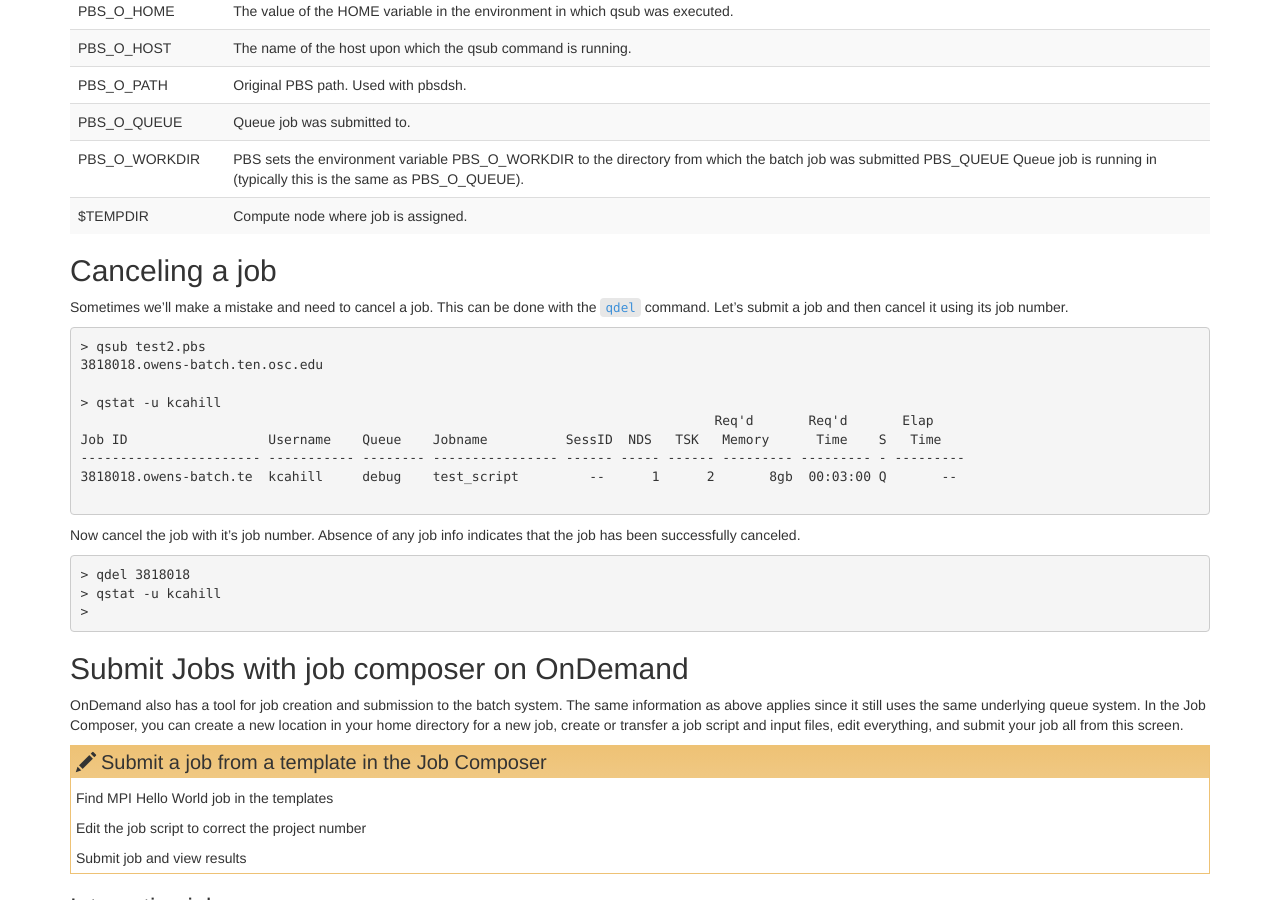
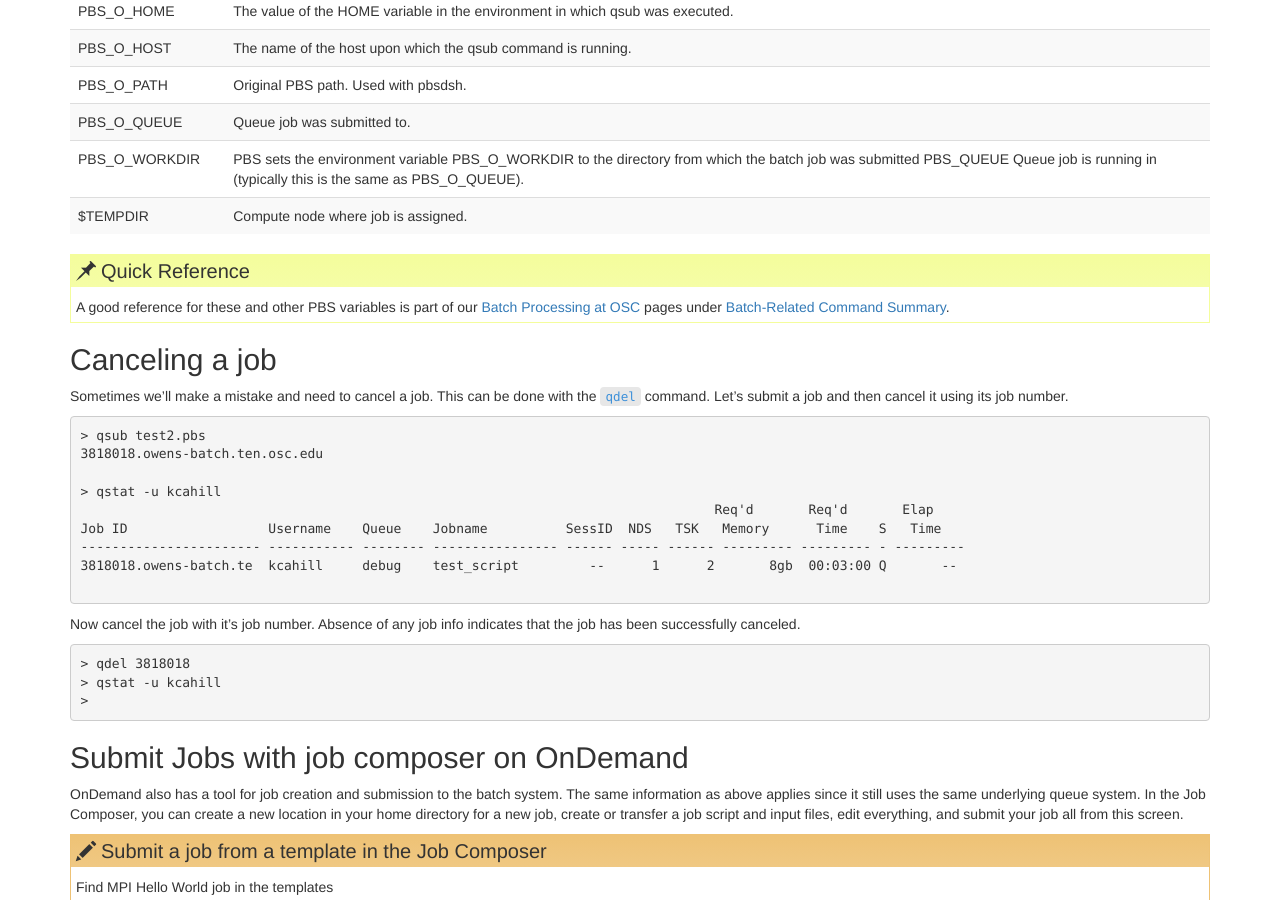
Before and after one commit to khill42/OSC_IntroHPC, a Jekyll site: the page built from _episodes/12-scheduler.md, in a window 1280 px wide and 900 px high, scrolled down 4427 px. Built offline with Jekyll 4.4.1, drawn with Linux system fonts in a browser that asks for light colours.

Commit message:
Update 12-scheduler.md

```diff
--- a/_episodes/12-scheduler.md
+++ b/_episodes/12-scheduler.md
@@ -267,6 +267,10 @@ PBS sets multiple environment variables at submission time. The following PBS va
 | PBS_O_WORKDIR|  PBS sets the environment variable PBS_O_WORKDIR to the directory from which the batch job was submitted PBS_QUEUE Queue job is running in (typically this is the same as PBS_O_QUEUE). |
 | $TEMPDIR|  Compute node where job is assigned.|
 
+> ## Quick Reference
+>A good reference for these and other PBS variables is part of our [Batch Processing at OSC](https://www.osc.edu/supercomputing/batch-processing-at-osc) pages under [Batch-Related Command Summary](https://www.osc.edu/supercomputing/batch-processing-at-osc/batch-related-command-summary).
+{: .callout}
+
 ## Canceling a job
 
 
```
